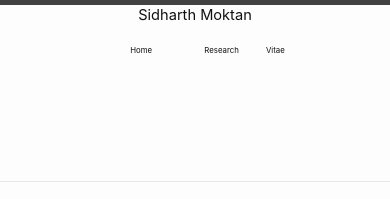
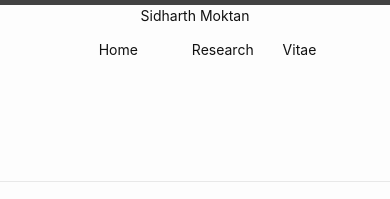
Before and after one commit to sidharthmoktan/sidharthmoktan.github.io, a Jekyll site: the page built from index.markdown, in a window 390 px wide. Shown: the top 199 px of the page. Built offline with Jekyll 4.4.1, drawn with Linux system fonts in a browser that asks for light colours.

Commit message:
Update _layout.scss

```diff
--- a/_sass/minima/_layout.scss
+++ b/_sass/minima/_layout.scss
@@ -15,12 +15,6 @@
     font-size: 4.5vw;
   }
 }
-@media screen and (max-width: 600px) {
-  .site-header {
-    font-size: 3.75vw;
-  }
-}
-
 
 .site-title {
   text-align: center;
@@ -65,12 +59,6 @@
     font-size: 2.5vw;
   }
 }
-@media screen and (max-width: 600px) {
-  .site-nav {
-    font-size: 2vw;
-  }
-}
-
 
 
 /**
```
